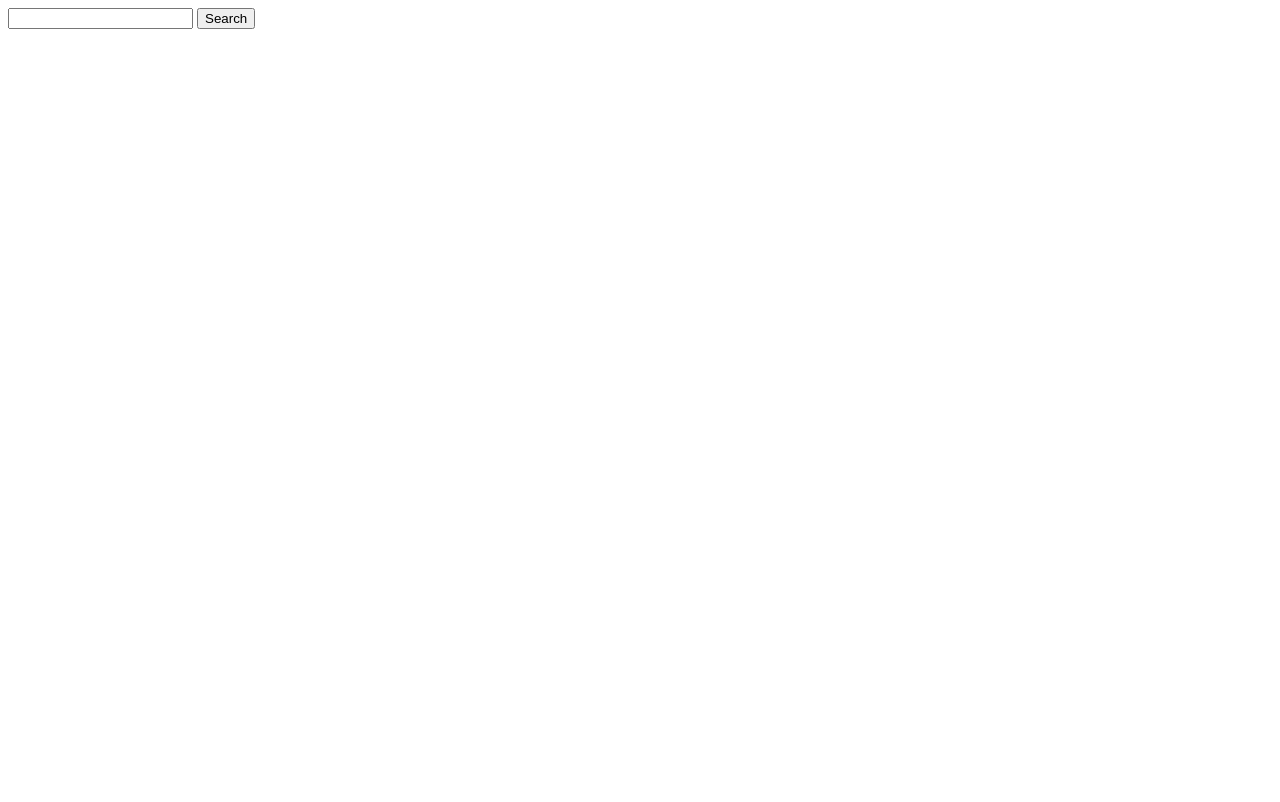
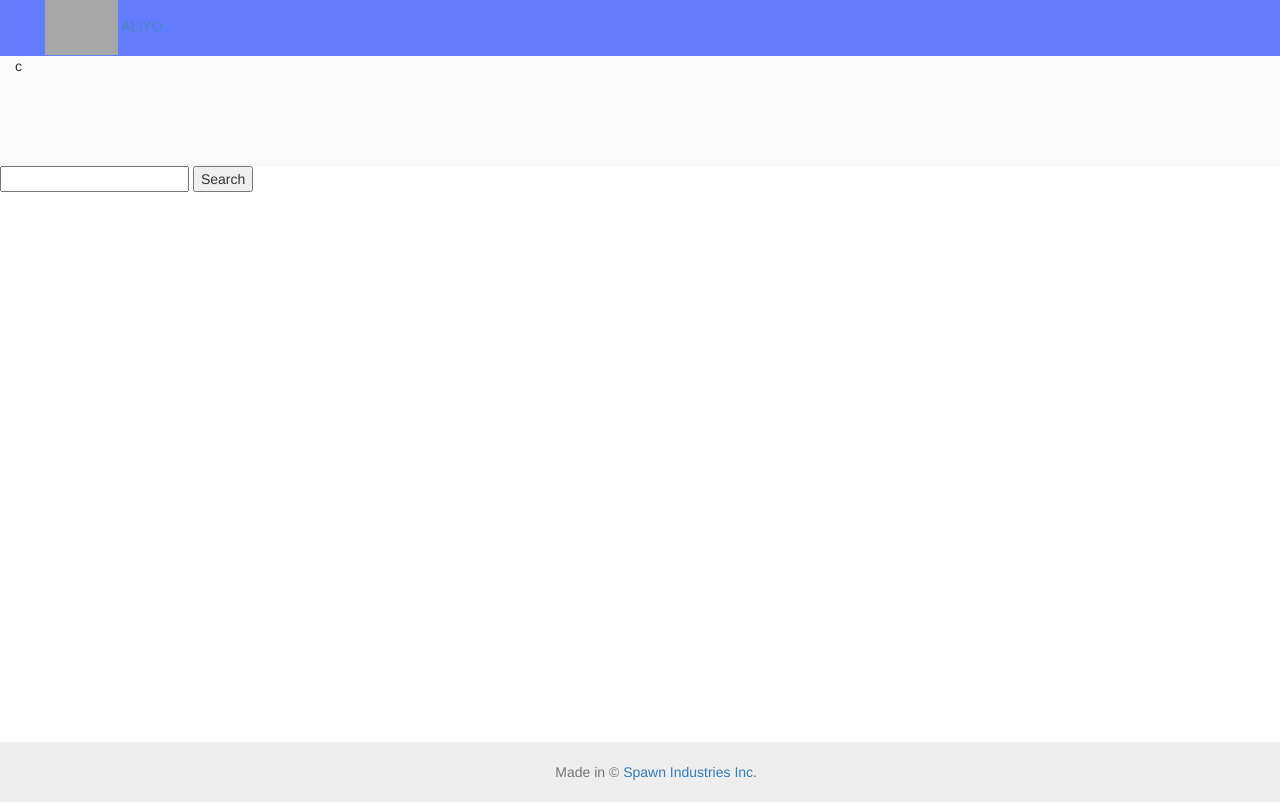
Before and after one commit to spawnreed/Aliyo, a Django app: page /search/ in a window 1280 px wide. Before the commit the page is almost empty. Before the commit the page ends 29 px from the top, so only its background shows below. Run offline with Django 3.2, Linux system fonts and the light colour scheme; some libraries are stand-ins or nearby versions; grey boxes are pictures that could not be loaded.

Commit message:
file upload

```diff
--- a/search/models.py
+++ b/search/models.py
@@ -6,6 +6,7 @@ from django.db import models
 class Board(models.Model):
     board_name = models.CharField(max_length=250)
     board_votes = models.IntegerField(default=0)
+    board_icon = models.FileField(default="none")
 
     def __str__(self):
         return self.board_name
@@ -15,6 +16,7 @@ class Response(models.Model):
     response_text = models.CharField(max_length=1000, default='default')
     response_votes = models.IntegerField(default=0)
     board = models.ForeignKey(Board, on_delete=models.CASCADE)
+    image = models.FileField(default="none")
 
     def __str__(self):
         return self.response_text
--- /dev/null
+++ b/search/static/search/style.css
@@ -0,0 +1,39 @@
+body{
+
+}
+
+.navbar{
+    border-radius: 0;
+    background-color: #536DFE;
+    opacity: 0.9;
+}
+
+
+          ul.footer{
+            margin-top:20px;
+            text-align:center;
+          }
+
+         ul.footer li{
+          color:#757575;
+          display:inline-block;
+          }
+
+
+       #footer{
+        background-color: #EEEEEE;
+        bottom: -2px;
+        height: 60px;
+        left: 0;
+        position: absolute;
+        right: 0;
+       }
+
+ #Feed{
+
+        margin-top: 56px;
+        height: 110px;
+        background-color: #FAFAFA;
+        border-bottom: 2px solid #F5F5F5;
+
+ }
--- /dev/null
+++ b/search/templates/search/base.html
@@ -0,0 +1,61 @@
+<!DOCTYPE html>
+<html lang="en">
+<head>
+    {% load staticfiles %}
+    <link rel="stylesheet" href="https://maxcdn.bootstrapcdn.com/bootstrap/3.3.6/css/bootstrap.min.css">
+    <link rel="stylesheet" type="text/css" href="{% static 'search/style.css' %}"/>
+    <script src="https://ajax.googleapis.com/ajax/libs/jquery/1.12.0/jquery.min.js"></script>
+    <meta charset="UTF-8">
+    <title>ALIYO</title>
+</head>
+<body>
+
+    <div class="navbar navbar-fixed-top">
+      <div class="navbar-inner">
+        <div class="container-fluid">
+
+          <!-- .btn-navbar is used as the toggle for collapsed navbar content -->
+          <a class="btn btn-navbar" data-toggle="collapse" data-target=".nav-collapse">
+            <span class="icon-bar"></span>
+            <span class="icon-bar"></span>
+            <span class="icon-bar"></span>
+          </a>
+
+          <!-- Be sure to leave the brand out there if you want it shown -->
+          <a class="brand" href="#"><img src="http://i1167.photobucket.com/albums/q627/spawnreed/Aliyo3x_zpsgtbnztde.png?t=1469759787" height="55"> ALIYO</a>
+
+          <!-- Everything you want hidden at 940px or less, place within here -->
+          <div class="nav-collapse collapse">
+            <!-- .nav, .navbar-search, .navbar-form, etc -->
+          </div>
+
+        </div>
+      </div>
+    </div>
+
+    <div class="container-fluid" id="Feed"> c </div>
+
+{% block body %}
+{% endblock %}
+
+
+     <div class="container">
+      <div class="row">
+       <div class="span12">
+        <div id="footer">
+
+           <ul class="footer">
+
+            <li> Made in &copy <a href="#"> Spawn Industries Inc.</a> </li>&nbsp;&nbsp;
+            <!--<li> <a href="#"> Learn More </a> </li>-->
+           <ul>
+
+        </div>
+     </div>
+  </div>
+</div>
+
+</body>
+
+
+</html>
--- a/search/templates/search/search_form.html
+++ b/search/templates/search/search_form.html
@@ -1,3 +1,6 @@
+{% extends 'search/base.html'%}
+{% block body%}
+
     <html>
     <head>
         <title>Search</title>
@@ -8,3 +11,6 @@
             <input type="submit" value="Search">
         </form>
     </body>
+
+
+{% endblock %}
```
Also changed, not shown: db.sqlite3, search/migrations/0003_auto_20160730_0217.py (added), search/static/search/images/Aliyo3x.png (added), search/static/search/images/Aliyowhite.png (added), search/static/search/script.js (added), 2 other files. Lines whose indentation alone changed are shown as unchanged.
